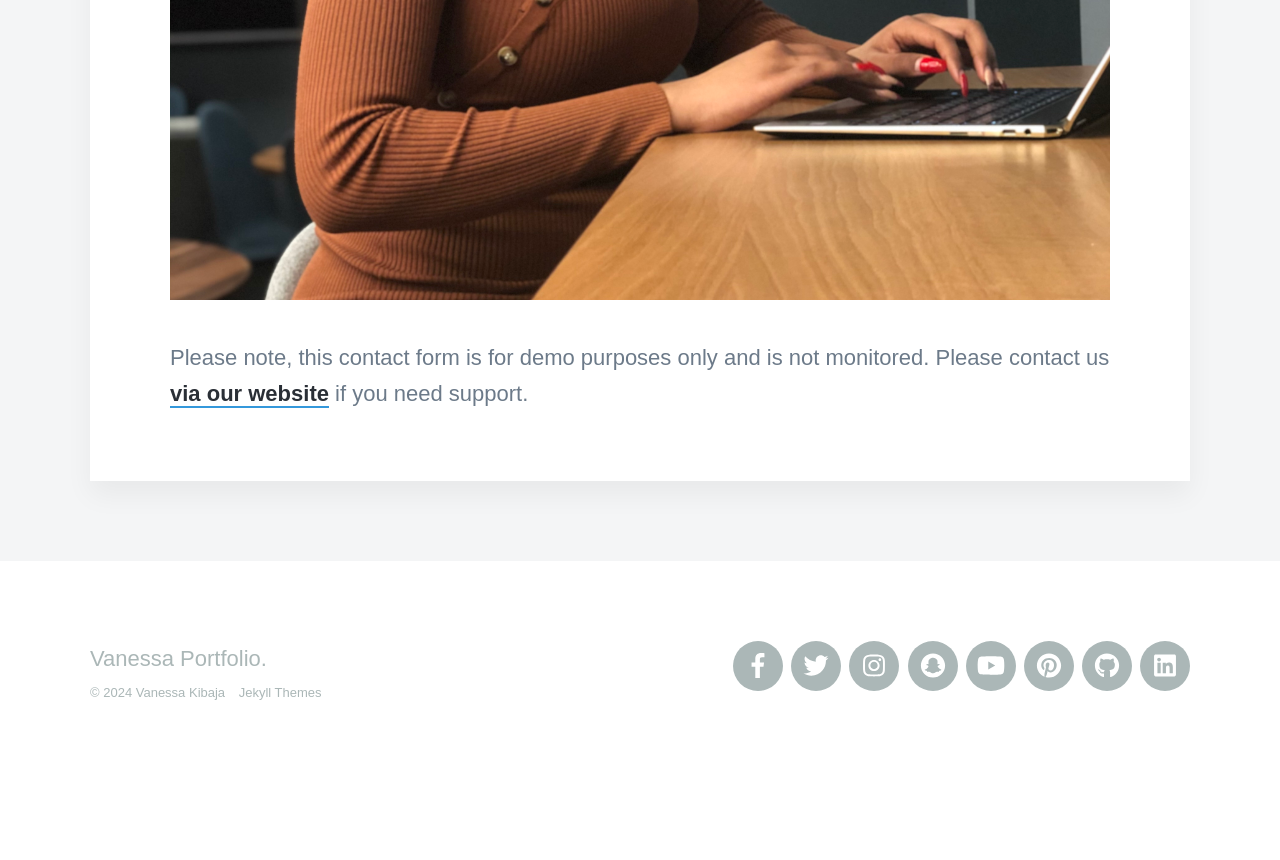
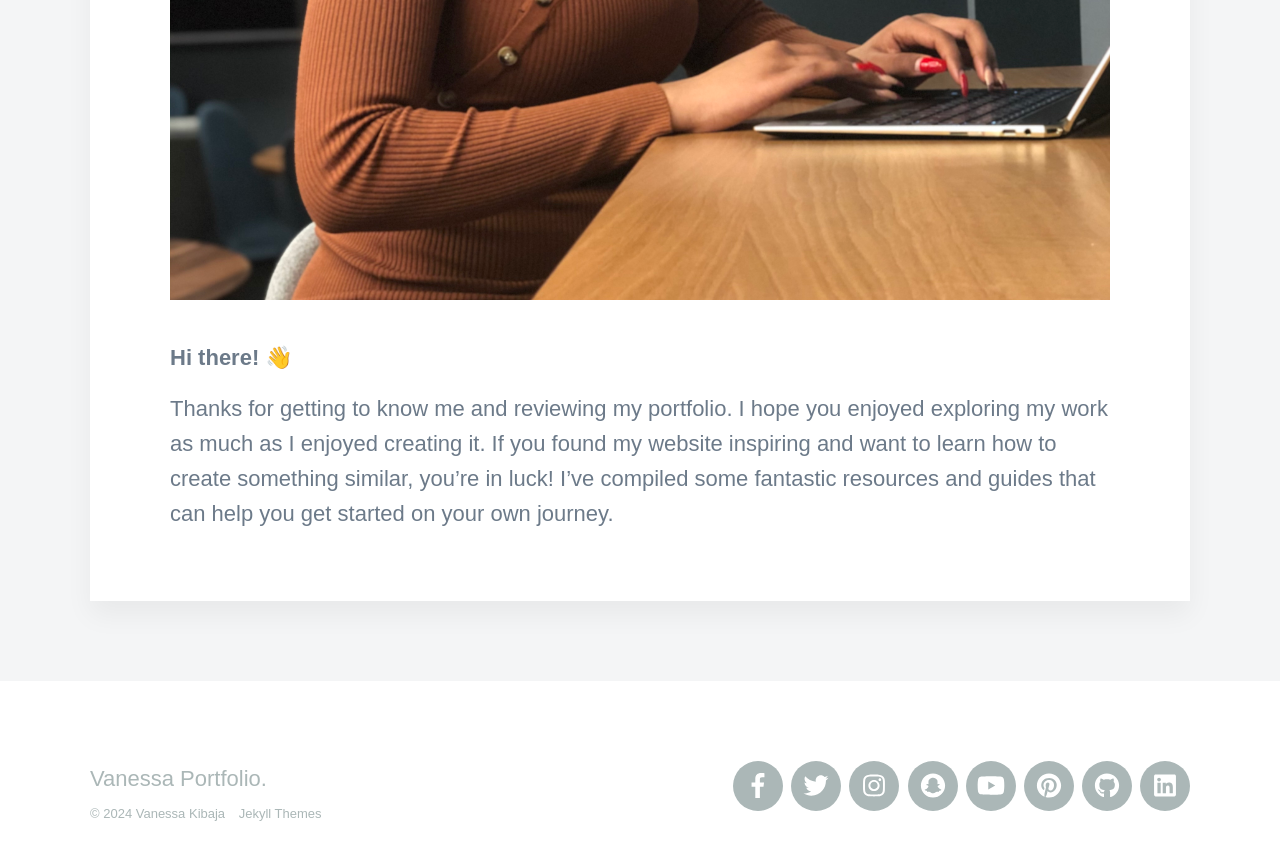
Before and after one commit to vkibaja/vkibaja.github.io, a Jekyll site: the page built from _pages/thanks.md, in a window 1280 px wide and 900 px high, scrolled down 1191 px. Shown: the top 860 px of the window. Built offline with Jekyll 4.4.1, drawn with Linux system fonts in a browser that asks for light colours; nearby versions of some CDN libraries; some web fonts are replaced; before the commit the page ends 1970 px from its top, so only the background shows below that.

Commit message:
Update thanks.md

```diff
--- a/_pages/thanks.md
+++ b/_pages/thanks.md
@@ -7,4 +7,6 @@
 
 ![](/images/demo/NEU-with-Laptop-2.jpg)
 
-Please note, this contact form is for demo purposes only and is not monitored. Please contact us [via our website](https://jekyllthemes.io) if you need support.
+**Hi there!** 👋
+
+Thanks for getting to know me and reviewing my portfolio. I hope you enjoyed exploring my work as much as I enjoyed creating it. If you found my website inspiring and want to learn how to create something similar, you're in luck! I've compiled some fantastic resources and guides that can help you get started on your own journey.
```
